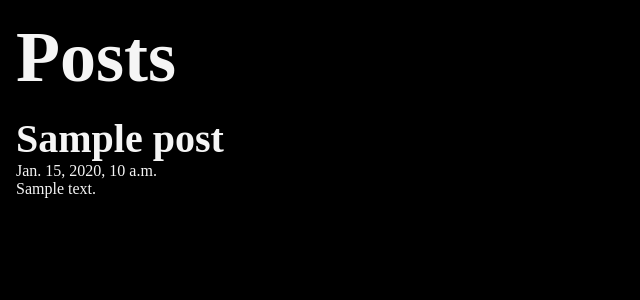
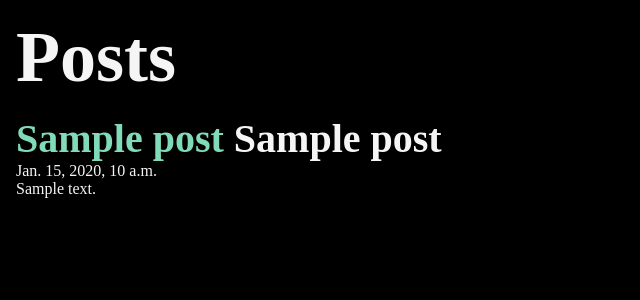
Before and after one commit to R-Villar/Django-posts, a Django app: template myproject/posts/templates/posts/posts_list.html in a window 1280 px wide. Shown: the part 79-379 px from the top of the page, without its empty margins (0-640 px from the left). Run offline with Django 5.2, Linux system fonts and the light colour scheme; the template is opened without the code that fills it: most values are stand-ins (such as "Sample title", 1, 10 or a date in 2020).

Commit message:
update post lists.

```diff
--- a/myproject/posts/templates/posts/posts_list.html
+++ b/myproject/posts/templates/posts/posts_list.html
@@ -3,7 +3,10 @@
 	<h1>Posts</h1>
 	{% for post in posts %}
 	<article class="posts">
-		<h2>{{ post.title }}</h2>
+		<h2>
+			<a href="{% url 'posts:page' slug=post.slug %}"> {{ post.title }} </a>
+			{{ post.title }}
+		</h2>
 		<p>{{ post.date }}</p>
 		<p>{{ post.body }}</p>
 	</article>
```
